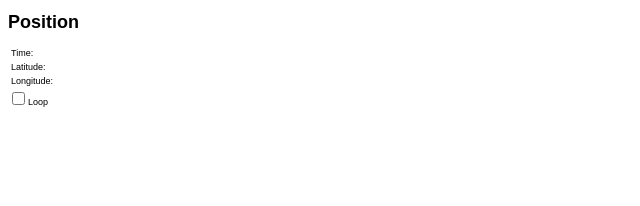
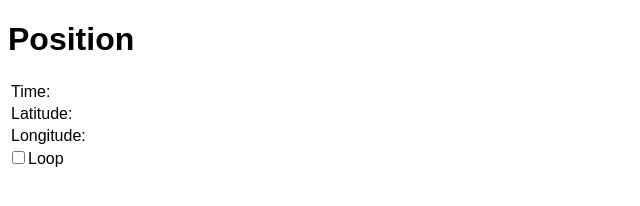
Before and after one commit to alaindebecker/Position, a plain HTML site: page index.html in a window 1280 px wide. Shown: the whole page, without its empty margins (0-640 px from the left). Drawn offline with Linux system fonts and the light colour scheme.

Commit message:
Remove media queries for font sizes
Removed responsive font-size media queries from CSS.

```diff
--- a/index.html
+++ b/index.html
@@ -2,36 +2,6 @@
 
 <style>
 * { font-family: sans-serif }
-
-@media (min-width: 858px) {
-    html {
-        font-size: 12px;
-    }
-}
-
-@media (min-width: 780px) {
-    html {
-        font-size: 11px;
-    }
-}
-
-@media (min-width: 702px) {
-    html {
-        font-size: 10px;
-    }
-}
-
-@media (min-width: 624px) {
-    html {
-        font-size: 9px;
-    }
-}
-
-@media (max-width: 623px) {
-    html {
-        font-size: 8px;
-    }
-}
 </style>
 
 <body>
```
